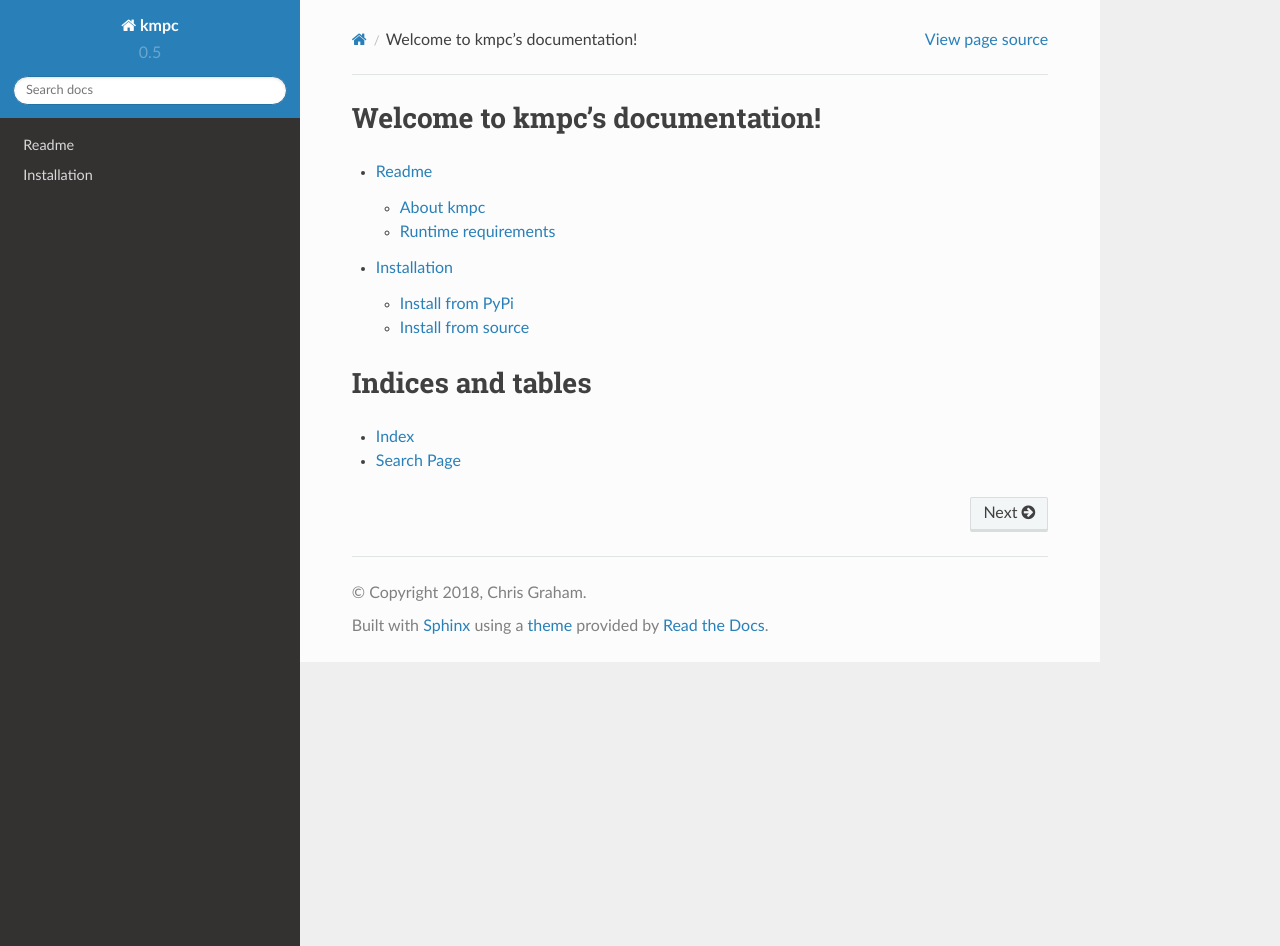
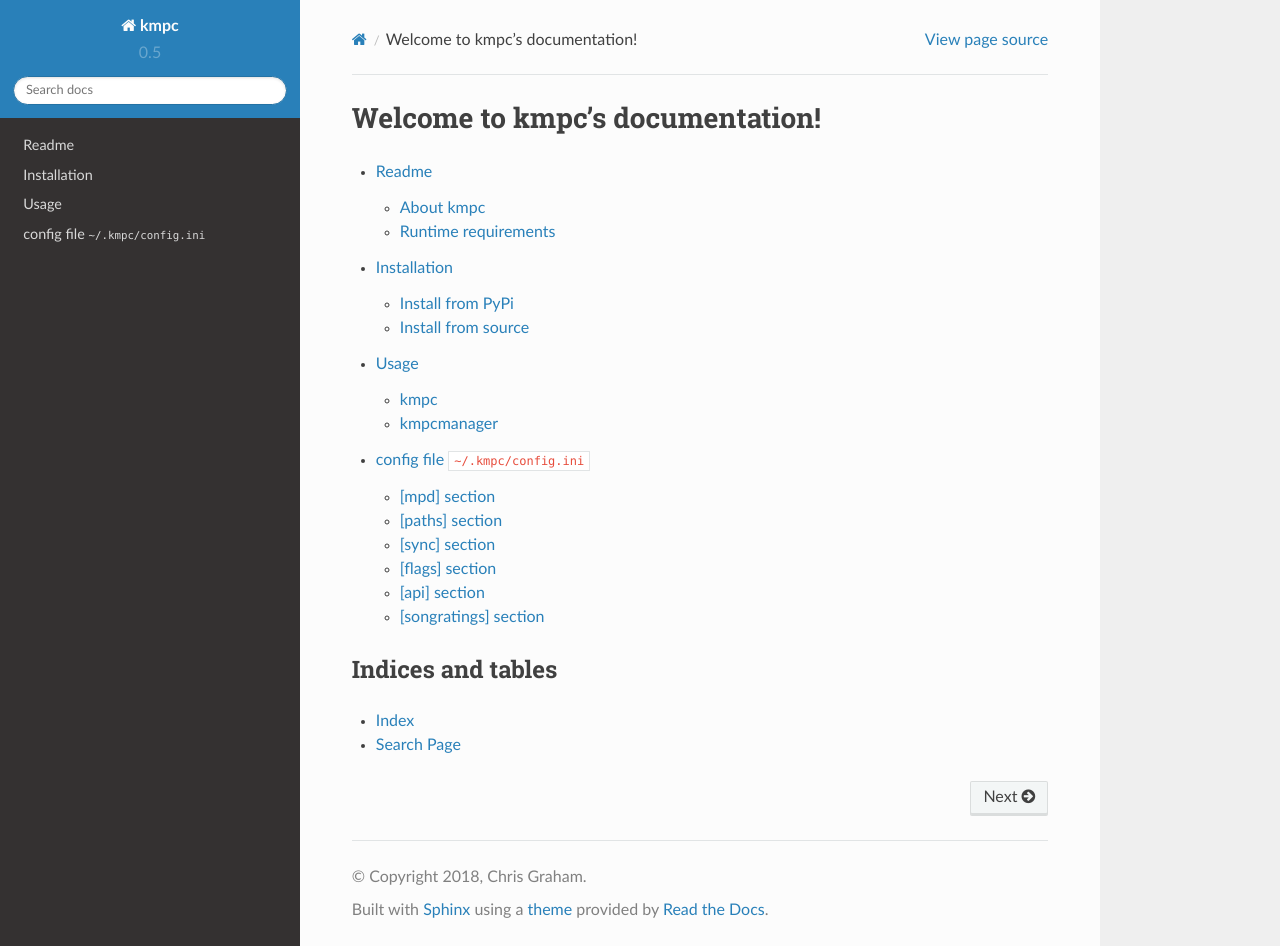
Before and after one commit to eratosthene/kmpc, a Sphinx documentation site: the page built from docs/index.rst, in a window 1280 px wide and 946 px high. Built offline with Sphinx 7.4.7 and the Read the Docs theme 2.0.0, drawn with Linux system fonts in a browser that asks for light colours; some of the changed lines change nothing that is shown.

Commit message:
more docs

```diff
--- /dev/null
+++ b/docs/config.rst
@@ -0,0 +1,44 @@
+config file ``~/.kmpc/config.ini``
+==================================
+This file contains several sections, and must be customized for your use.
+
+[mpd] section
+-------------
+mpdhost
+  Hostname or IP address that mpd is running on.
+mpdport
+  Port that mpd is running on.
+
+[paths] section
+---------------
+musicpath
+  Path to the folder containing music. This should be the same file tree that the mpd server connected above uses. kmpc uses direct file access to pull things like album art and extra id3 tags from the files.
+fanartpath
+  Path to the folder containing fanart. The directory structure for this folder is explained in another section.
+tmppath
+  Where temporary files should be written.
+
+[sync] section
+--------------
+synchost
+  Hostname or IP address of a host to sync with. This is useful if you have a main mpd server running at home and want to sync songs/ratings/fanart to your car. The ``kmpcmanager`` program is used to manage this synchost.
+syncmusicpath
+  The path to the music folder on the synchost.
+syncfanartpath
+  The path to the fanart folder on the synchost.
+
+[flags] section
+---------------
+rpienable
+  Set this to ``true`` if you are running this on a Pi and want to control Pi-specific features, such as the backlight. Set to ``false`` otherwise.
+
+[api] section
+-------------
+fanarturl
+  Url to the fanart.tv API. Set to the correct thing by default, you probably don't want to change this. Only used by ``kmpcmanager``.
+api_key
+  Set this to your personal fanart.tv API key. Only used by ``kmpcmanager``.
+
+[songratings] section
+---------------------
+Customize the meaning of 0-10 stars. The defaults are probably good enough, but feel free to change them to whatever you want. These are the strings that are shown in the rating popup.
--- a/docs/index.rst
+++ b/docs/index.rst
@@ -1,16 +1,14 @@
-.. kmpc documentation master file, created by
-   sphinx-quickstart on Fri Jan 19 17:55:27 2018.
-   You can adapt this file completely to your liking, but it should at least
-   contain the root `toctree` directive.
-
+################################
 Welcome to kmpc's documentation!
-================================
+################################
 
 .. toctree::
-   :maxdepth: 2
+  :maxdepth: 2
 
-   readme
-   install
+  readme
+  install
+  usage
+  config
 
 
 
--- /dev/null
+++ b/docs/usage.rst
@@ -0,0 +1,14 @@
+#####
+Usage
+#####
+
+****
+kmpc
+****
+This is the main program. It depends on a configuration directory (``~/.kmpc``) and a config file (``~/.kmpc/config.ini``) that will be automatically created at first run. You will need to edit this config file to add the correct values for various variables. It does not currently accept any command line variables.
+
+***********
+kmpcmanager
+***********
+
+This is used to manage the synchost, a computer running at home that has all the music and mpd running on it, as well as all the fanart. It provides an interface for downloading fanart for all files in mpd, setting up an rsync file to sync with, and changing song ratings and copy flags. This also depends on the config folder and file.
```
Also changed, not shown: README.rst (+6 -3 lines), docs/install.rst (+7 -3 lines).
